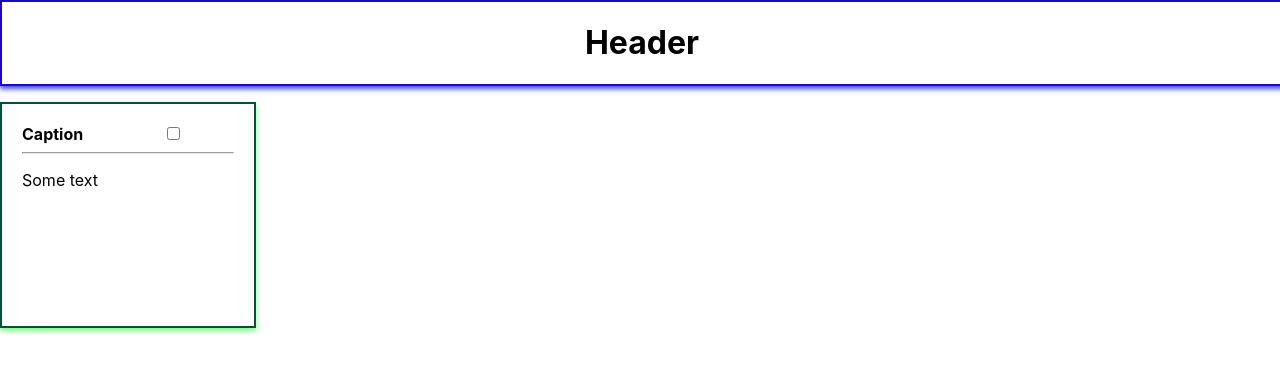
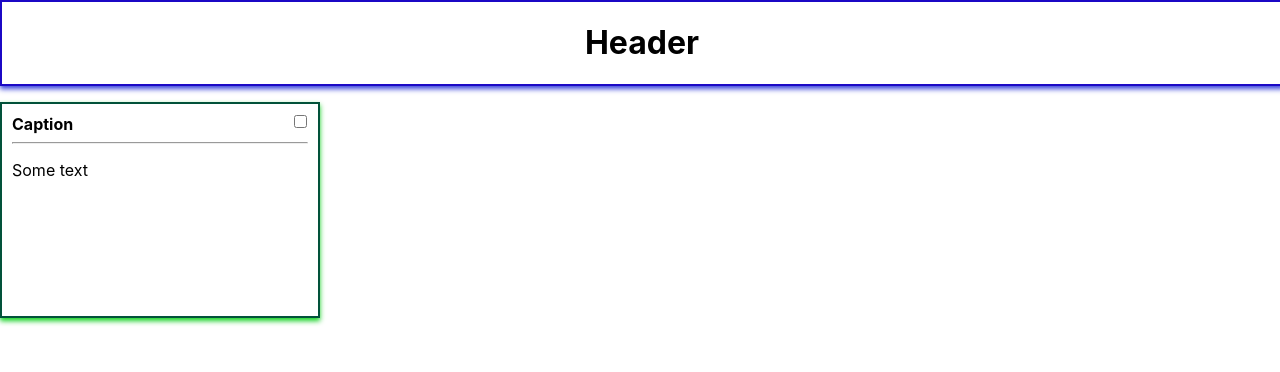
Before and after one commit to gleb-code/ReactJs, a React (Create React App) app: page / in a window 1280 px wide. Shown: the top 372 px of the page. Built offline with nearby package versions, Linux system fonts and the light colour scheme.

Commit message:
react-task2(fix checkbox)

```diff
--- a/src/App.css
+++ b/src/App.css
@@ -1,3 +1,4 @@
 .card {
-    width: 20%;
+    position: relative;
+    width: 25%;
 }
--- a/src/components/Card/index.css
+++ b/src/components/Card/index.css
@@ -1,18 +1,18 @@
 .Card {
     border: 2px solid rgb(2, 82, 58);
-    box-shadow: 0 3px 5px rgba(118, 245, 128, 0.952);
+    box-shadow: 0 3px 5px rgba(7, 207, 23, 0.952);
     text-align: left;
 }
 .bold {
     font-weight: bold;
 }
 .textMarg {
-    margin: 20px
+    margin: 10px
 }
 .topRight {
-    position: relative;
-    right: -80px;
-    top: 0px;
+    position: absolute;
+    right: 10px;
+    top: 10px;
 }
 .blue {
     color : blue;
--- a/src/components/Card/index.jsx
+++ b/src/components/Card/index.jsx
@@ -16,8 +16,8 @@ class Card extends Component {
                 <div className="textMarg">
                     <div className={this.state.isChecked ? "blue": null}>
                         <label className="bold">Caption</label>
-                        <input type="checkbox" className="topRight" onClick={this.changeStyles}/>
-                        <hr />
+                            <input type="checkbox" className="topRight" onClick={this.changeStyles}/>
+                                <hr />
                         <p>Some text </p>
                         <div class="item"></div>
                     </div>
```
